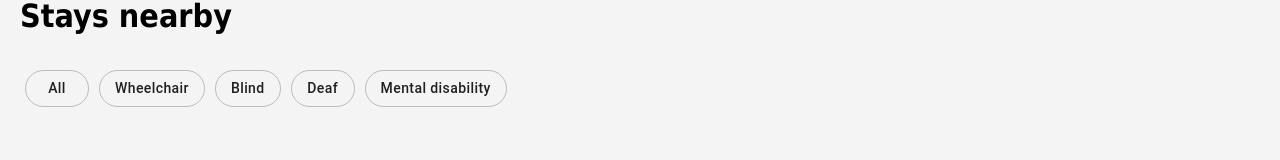
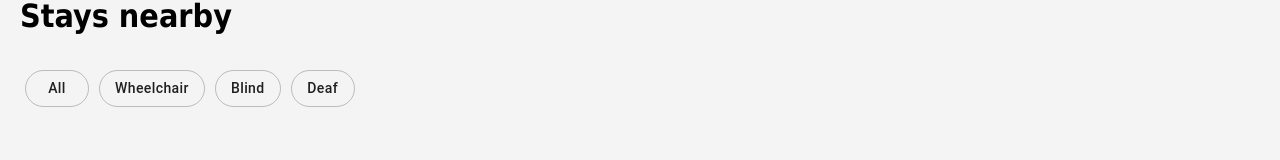
Before and after one commit to Lucxs95/L3_HACKATON, a React (Create React App) app in the folder react-project/: page /search in a window 1280 px wide. Shown: the part 153-313 px from the top of the page. Built offline with nearby package versions, Linux system fonts and the light colour scheme.

Commit message:
I don't want to end myself it's work :)))
#4

```diff
--- a/react-project/src/js/Banner.js
+++ b/react-project/src/js/Banner.js
@@ -22,7 +22,8 @@ function Banner() {
                 <h5>
                 Whatever your situation, you will find the right place here !
                 </h5>
-                <Button onClick={() => navigate('/search')} variant='outlined'>Explore Nearby</Button>
+                <Button onClick={() => navigate('/search')} variant='outlined'>Explore Nearby
+                </Button>
             </div>
         </div>
     )
--- a/react-project/src/js/Home.js
+++ b/react-project/src/js/Home.js
@@ -14,34 +14,40 @@ function Home() {
                     src={img1}
                     title="Accessibility for all"
                     description="Find a place that suits you !"
+                    alt="Accessibility for all"
                 />
                 <Card
                     src="https://a0.muscache.com/im/pictures/15159c9c-9cf1-400e-b809-4e13f286fa38.jpg?im_w=720"
                     title="Unique stays"
                     description="Spaces that are more than just a place to sleep."
+                    alt="Unique stays"
                 />
                 <Card
                     src="https://a0.muscache.com/im/pictures/fdb46962-10c1-45fc-a228-d0b055411448.jpg?im_w=720"
                     title="Entire homes"
                     description="Comfortable private places, with room for friends or family."
+                    alt="Entire homes"
                 />
             </div>
             <div className='home__section'>
                 <Card
                     src="https://media.nomadicmatt.com/2019/airbnb_breakup3.jpg"
                     title="3 Bedroom Flat with escalator"
+                    alt="3 Bedroom Flat with escalator"
                     description="Accessible for all physical disability"
                     price="130€/night"
                 />
                 <Card
                     src="https://thespaces.com/wp-content/uploads/2017/08/Courtesy-of-Airbnb.jpg"
                     title="Penthouse in London"
+                    alt="Penthouse in London"
                     description="Enjoy the amazing sights of London with this stunning penthouse"
                     price="350€/night"
                 />
                 <Card
                     src="https://media.nomadicmatt.com/2018/apartment.jpg"
                     title="1 Silent bedroom apartment "
+                    alt="1 Silent bedroom apartment "
                     description="Ideal for sensitive and blind people"
                     price="70€/night"
                 />
--- a/react-project/src/js/SearchPage.js
+++ b/react-project/src/js/SearchPage.js
@@ -12,7 +12,9 @@ function SearchPage() {
     }, []);
 
     function handlehotels(e) {
-      let typehotels = e.target.value;
+      console.log(e)
+      let typehotels = e.target.onclick ? e.target.id : e.target.innerHTML.toLowerCase();
+      console.log(e.target.innerHTML);
       typehotels !== "all"
         ? setFiltredhotels(filterhotels(typehotels))
         : setFiltredhotels(gethotels());
@@ -23,10 +25,11 @@ function SearchPage() {
                 <p>4 stays · 26 august to 30 august · 2 guest</p>
                 <h1>Stays nearby</h1>
         <>
+
           {buttons &&
             buttons.map((filter, index) => (
               <>
-                <Button variant="outlined" key={index} value={filter.value} onClick={handlehotels}>
+                <Button variant="outlined" key={index} id={filter.value} onClick={handlehotels}>
                   {filter.name}
                 </Button>
               </>
--- a/react-project/src/js/data.js
+++ b/react-project/src/js/data.js
@@ -25,7 +25,7 @@ export const hotels = [
         id: 3,
         img:"https://cdn.bisnow.net/fit?height=489&type=jpeg&url=https%3A%2F%2Fs3.amazonaws.com%2Fcdn.bisnow.net%2Fcontent%2Fimages%2F2017%2F05%2F59151d0978bbf_https_press_atairbnb_com_app_uploads_2016_12_midtown_4.jpeg&width=717&sign=FeltIPi9cOWA36nVIeDvZxwgtiCZrpUyMRdvyZviTUI",
         location:"Simple room in center of London",
-        label : "mental",
+        label : "deaf",
         title:"30 mins to Oxford Street, Excel London",
         description:"1 guest · 1 bedroom · 1 bed · 1.5 shared bthrooms · Wifi ·Silent and simple room especially adapted for mental disability",
         star: 4.1,
@@ -51,8 +51,4 @@ export const buttons = [
       name: "Deaf",
       value: "deaf"
     },
-    {
-      name: "Mental disability",
-      value: "mental"
-    }
   ];
```
